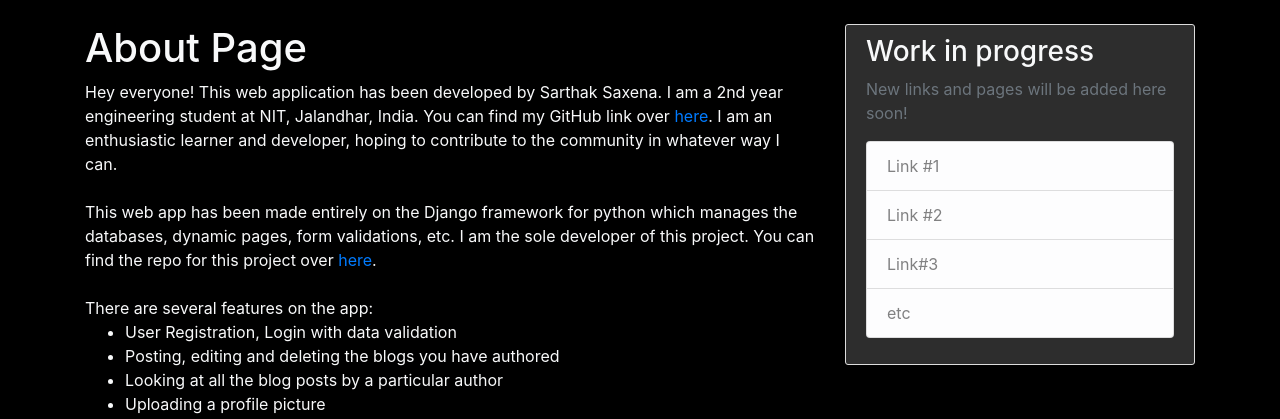
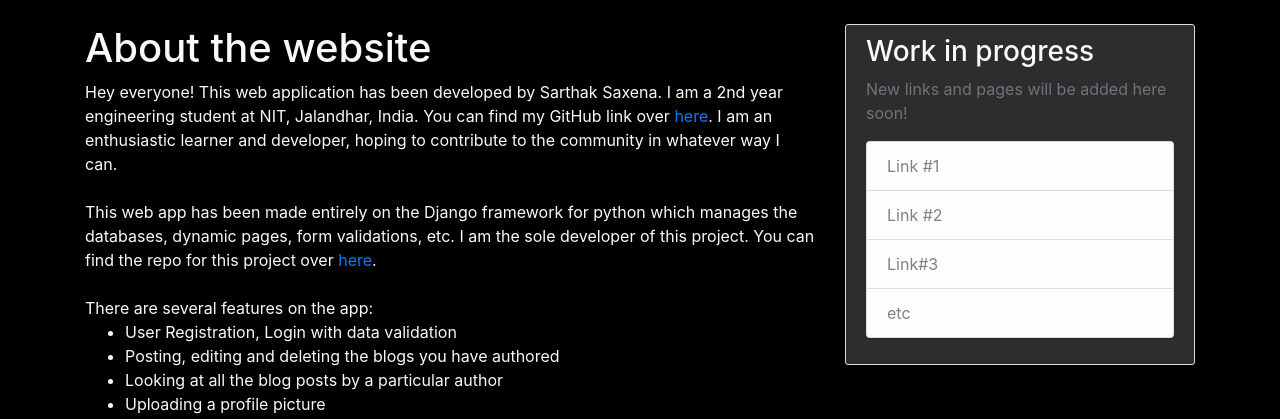
Before and after one commit to sarthak1905/BlogCity, a Django app: page /about/ in a window 1280 px wide. Shown: the part 56-475 px from the top of the page. Run offline with Django 3.2, Linux system fonts and the light colour scheme; some libraries are stand-ins or nearby versions.

Commit message:
Update about.html

```diff
--- a/blog/templates/blog/about.html
+++ b/blog/templates/blog/about.html
@@ -1,6 +1,6 @@
 {% extends "blog/base.html" %}
 {% block content %}
-    <h1 class="text-light">About Page</h1>
+    <h1 class="text-light">About the website</h1>
     <div class="media-body text-light">
         Hey everyone! This web application has been developed by
         Sarthak Saxena. I am a 2nd year engineering student at NIT, Jalandhar, India. You can find my GitHub link
```
